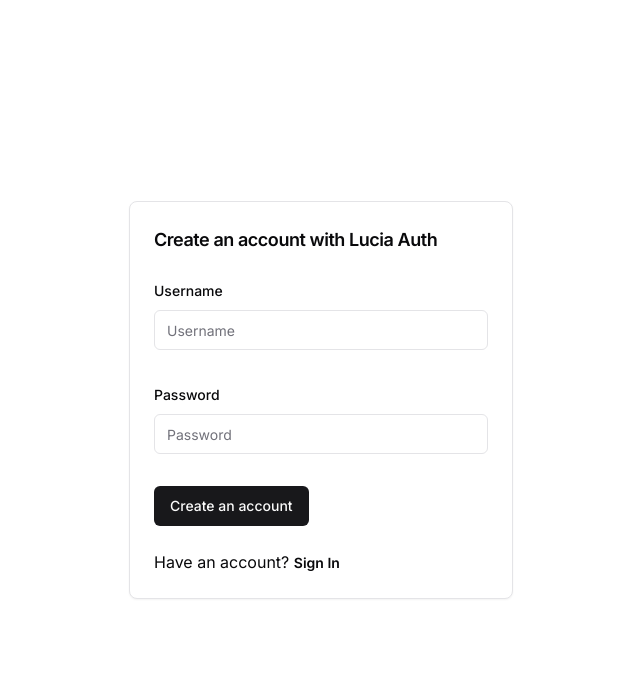
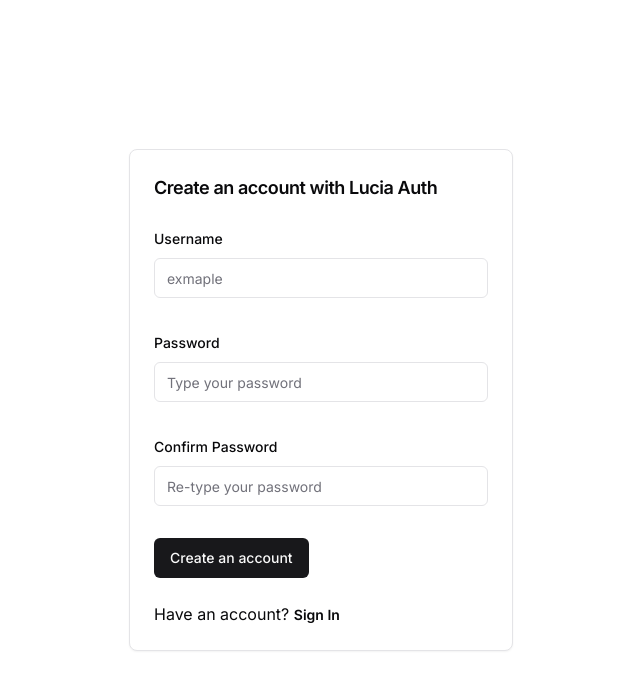
Before and after one commit to StepAsideLiL/lucia-auth, a Next.js app: page /auth/sign-up in a window 1280 px wide. Shown: the top 690 px of the page, without its empty margins (319-959 px from the left). Built offline with nearby package versions, Linux system fonts and the light colour scheme.

Commit message:
add: confirm password field and input field types

```diff
--- a/app/(auth)/auth/sign-up/_parts/sign-up-form.tsx
+++ b/app/(auth)/auth/sign-up/_parts/sign-up-form.tsx
@@ -7,7 +7,6 @@
 import {
   Form,
   FormControl,
-  FormDescription,
   FormField,
   FormItem,
   FormLabel,
@@ -16,12 +15,17 @@
 import { Input } from "@/components/ui/input";
 
 const formSchema = z.object({
-  username: z.string().min(2, {
-    message: "Username must be at least 2 characters.",
+  username: z.string().min(1, {
+    message: "Username can not be empty.",
   }),
-  password: z.string().min(2, {
-    message: "Username must be at least 2 characters.",
+  password: z.string({ required_error: "Password can not be empty." }).min(4, {
+    message: "Password must be 4 characters long.",
   }),
+  comfirmPassword: z
+    .string({ required_error: "Password can not be empty." })
+    .min(4, {
+      message: "Password must be 4 characters long.",
+    }),
 });
 
 export default function SignUpForm() {
@@ -51,7 +55,12 @@
             <FormItem>
               <FormLabel>Username</FormLabel>
               <FormControl>
-                <Input placeholder="Username" {...field} />
+                <Input
+                  type="text"
+                  placeholder="exmaple"
+                  autoComplete="off"
+                  {...field}
+                />
               </FormControl>
               <FormMessage />
             </FormItem>
@@ -65,7 +74,31 @@
             <FormItem>
               <FormLabel>Password</FormLabel>
               <FormControl>
-                <Input placeholder="Password" {...field} />
+                <Input
+                  type="password"
+                  placeholder="Type your password"
+                  autoComplete="off"
+                  {...field}
+                />
+              </FormControl>
+              <FormMessage />
+            </FormItem>
+          )}
+        />
+
+        <FormField
+          control={form.control}
+          name="comfirmPassword"
+          render={({ field }) => (
+            <FormItem>
+              <FormLabel>Confirm Password</FormLabel>
+              <FormControl>
+                <Input
+                  type="password"
+                  placeholder="Re-type your password"
+                  autoComplete="off"
+                  {...field}
+                />
               </FormControl>
               <FormMessage />
             </FormItem>
```
